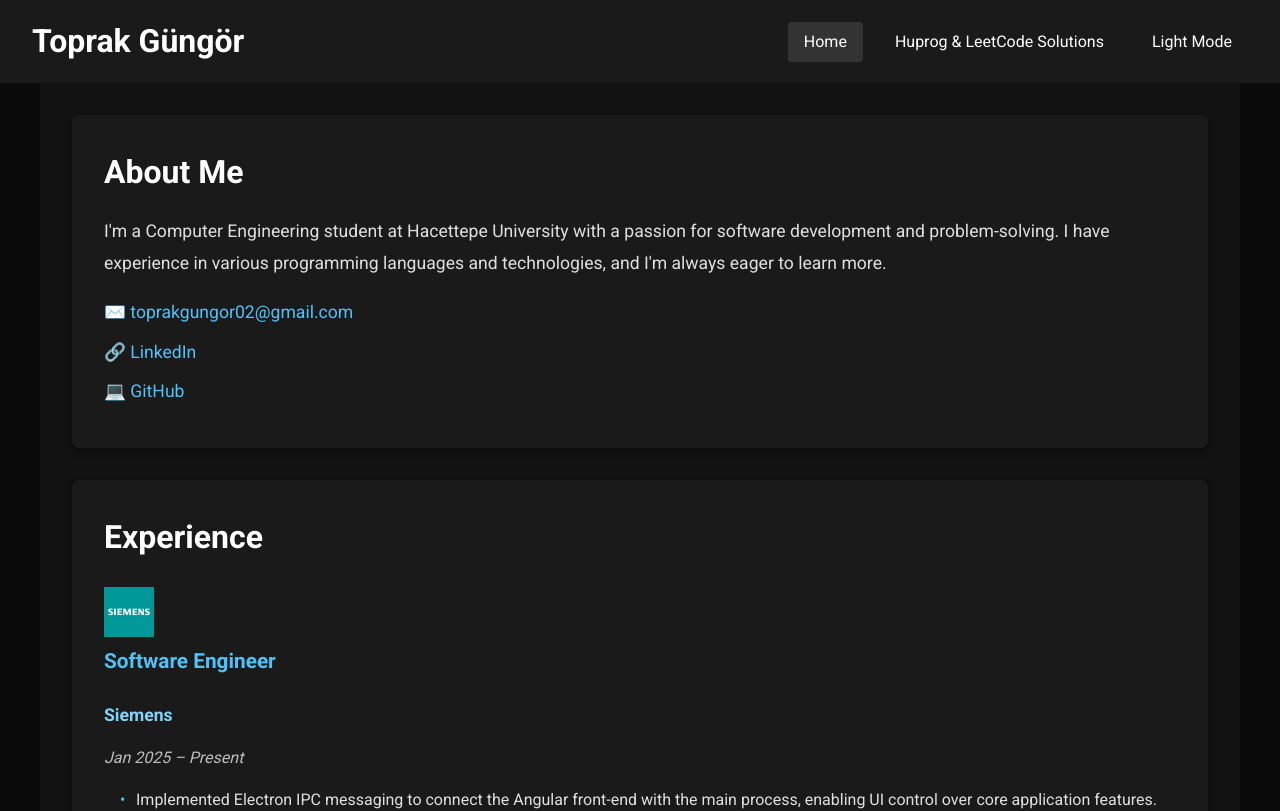
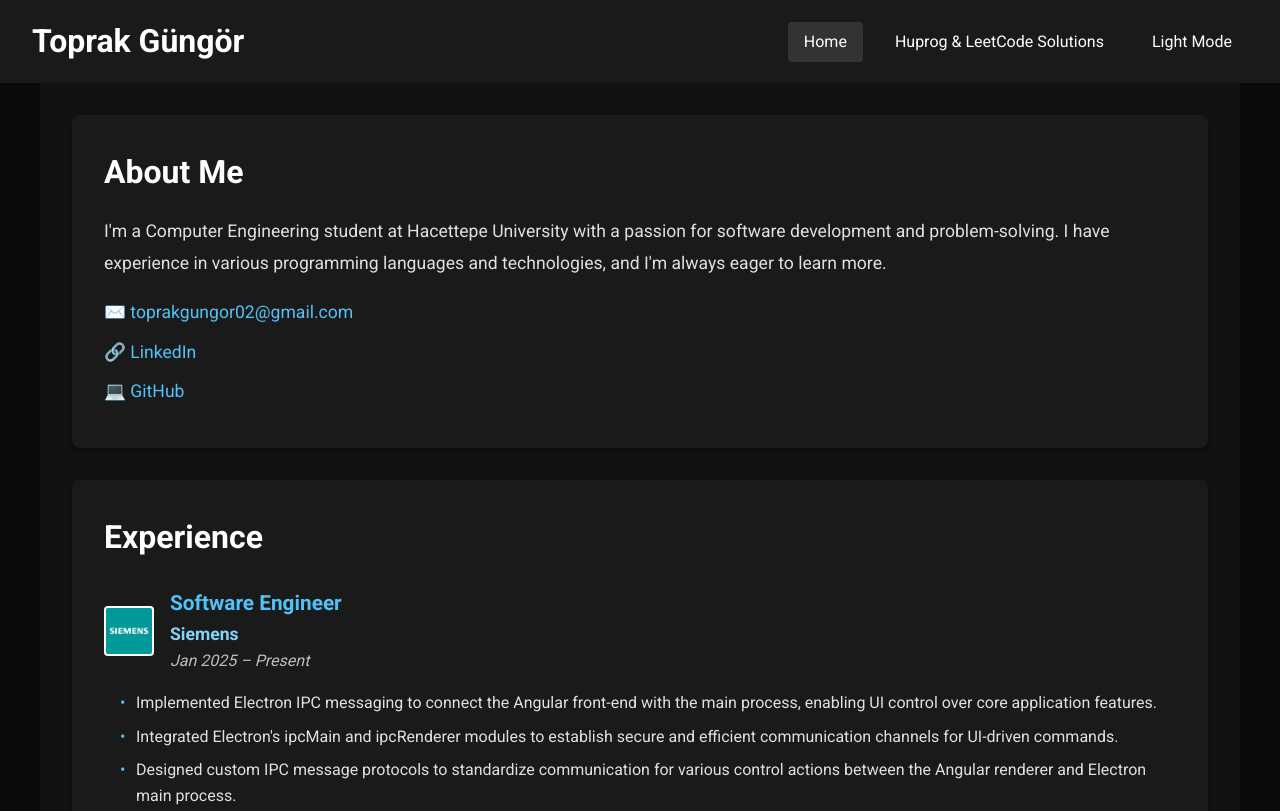
Before and after one commit to b2210356037/my-personal-website, a React (Create React App) app: page / in a window 1280 px wide. Shown: the top 811 px of the page. Built offline with nearby package versions, Linux system fonts and the light colour scheme.

Commit message:
feat: add logos for Simsoft and Tübitak in Experience component and update styles

```diff
--- a/src/components/Experience.js
+++ b/src/components/Experience.js
@@ -1,6 +1,8 @@
 import React from 'react';
 import styles from './Experience.module.css';
 import siemensLogo from '../assets/logos/siemens_logo.jpg';
+import simsoftLogo from '../assets/logos/simsoftofficial_logo.jpg';
+import tubitakLogo from '../assets/logos/tubitak_logo.jpg';
 
 function Experience() {
   const experiences = [
@@ -19,6 +21,7 @@ function Experience() {
       ]
     },
     {
+      logo: simsoftLogo,
       company: "Simsoft Computer Tehnologies",
       title: "Software Engineer",
       date: "Jul 2024 – Aug 2024",
@@ -39,6 +42,7 @@ function Experience() {
       ]
     },
     {
+      logo: tubitakLogo,
       title: "Software Engineer",
       company: "Hacettepe University, Tübitak",
       date: "Feb 2023 – Aug 2023",
@@ -53,13 +57,13 @@ function Experience() {
   return (
     <section className={styles.experience}>
       <h2>Experience</h2>
-      {/* REMOVE the hardcoded Siemens h3 from here */}
+      {}
 
       {experiences.map((exp, index) => (
         <div key={index} className={styles.job}>
-          {/* ADD THIS STRUCTURE TO DISPLAY LOGO + TEXT */}
+          {}
           <div className={styles.jobHeader}>
-            {exp.logo && ( // Only show img if logo exists
+            {exp.logo && (
               <img
                 src={exp.logo}
                 alt={`${exp.company} logo`}
@@ -72,7 +76,7 @@ function Experience() {
               <p className={styles.date}>{exp.date}</p>
             </div>
           </div>
-          {/* END OF ADDED STRUCTURE */}
+          {}
 
           <ul>
             {exp.description.map((item, i) => (
--- a/src/components/Experience.module.css
+++ b/src/components/Experience.module.css
@@ -58,9 +58,29 @@
   }
 
   .companyLogo {
-    /* Make these values smaller */
-    width: 50px;  /* Example: Reduced from 50px */
-    height: 50px; /* Example: Reduced from 50px */
+    width: 50px;
+    height: 50px;
     object-fit: contain;
     flex-shrink: 0;
   }
+
+.jobHeader {
+  display: flex;
+  align-items: center;
+  gap: 1rem;
+  margin-bottom: 1rem;
+}
+
+.jobHeaderText h3,
+.jobHeaderText h4,
+.jobHeaderText p {
+  margin: 0;
+  padding: 0;
+  text-align: left;
+}
+
+.companyLogo {
+  border-radius: 4px;
+  background-color: white;
+  padding: 2px;
+}
--- a/src/components/Projects.module.css
+++ b/src/components/Projects.module.css
@@ -84,12 +84,12 @@
   padding-left: 1rem;
   margin-bottom: 0.5rem;
   font-size: 0.95rem;
-  color: #e0e0e0; /* Fixed light color for text on black */
+  color: #e0e0e0;
 }
 
 .project li::before {
   content: '•';
   position: absolute;
   left: 0;
-  color: #4fc3f7; /* Fixed color for bullet points */
+  color: #4fc3f7;
 }
```
